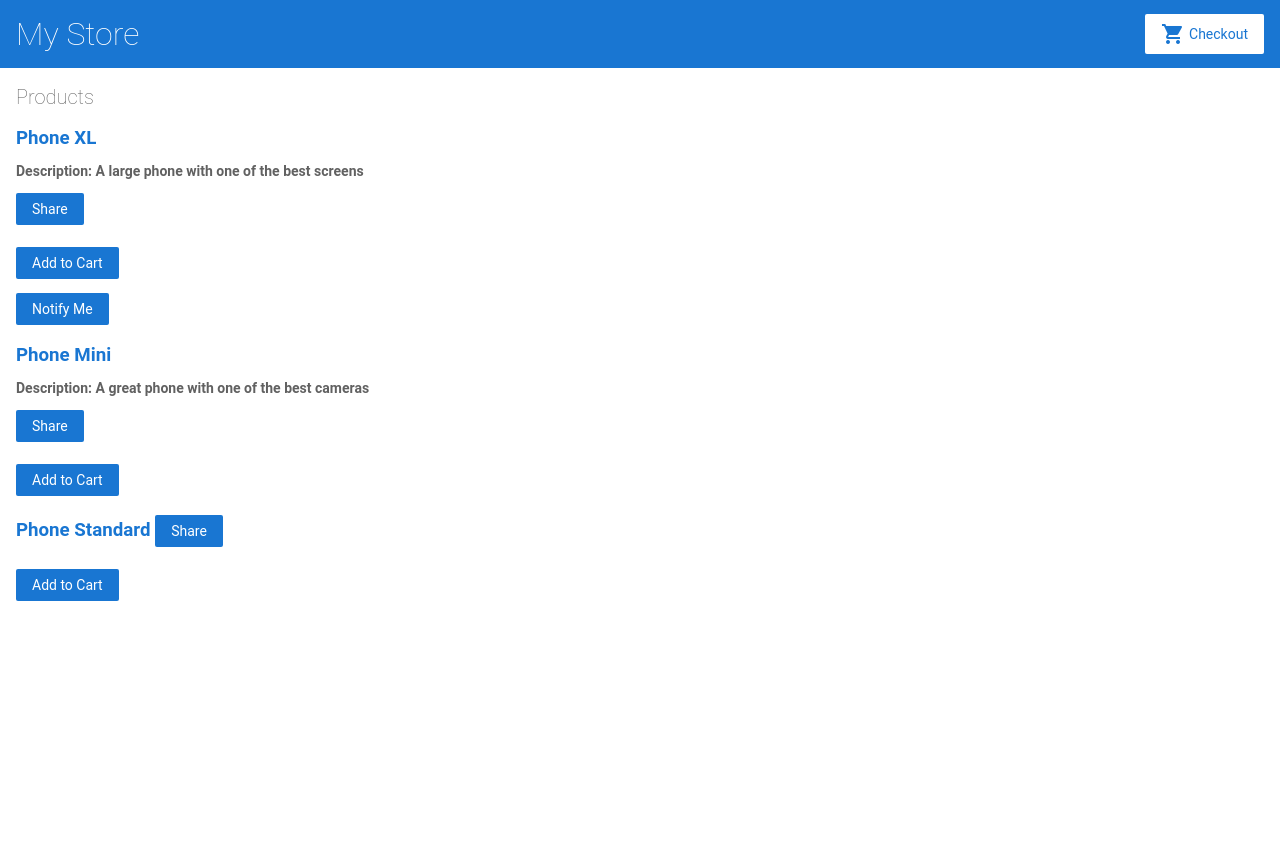
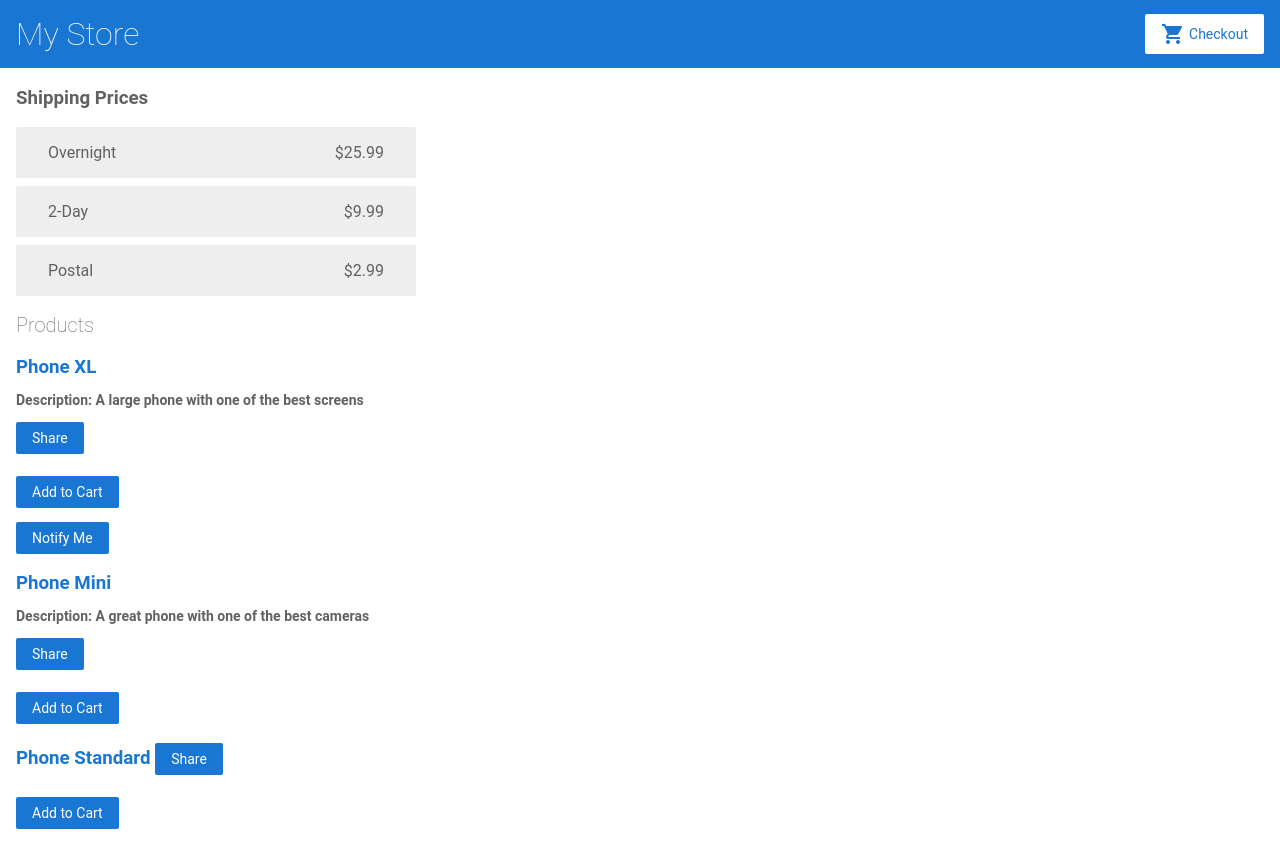
Before and after one commit to hieund98/angular-practice, an Angular app: page / in a window 1280 px wide. Before the commit the page ends 800 px from the top, so only its background shows below. Built offline with nearby package versions, Linux system fonts and the light colour scheme.

Commit message:
7 files modified

```diff
--- a/src/app/app.module.ts
+++ b/src/app/app.module.ts
@@ -2,7 +2,7 @@ import { NgModule } from '@angular/core';
 import { BrowserModule } from '@angular/platform-browser';
 import { RouterModule } from '@angular/router';
 import { ReactiveFormsModule } from '@angular/forms';
-
+import { HttpClientModule } from '@angular/common/http';
 import { AppComponent } from './app.component';
 import { TopBarComponent } from './top-bar/top-bar.component';
 import { ProductListComponent } from './product-list/product-list.component';
@@ -13,6 +13,7 @@ import { CartComponent } from './cart/cart.component';
 @NgModule({
   imports: [
     BrowserModule,
+    HttpClientModule,
     ReactiveFormsModule,
     RouterModule.forRoot([
       { path: '', component: ProductListComponent },
--- a/src/app/cart.service.ts
+++ b/src/app/cart.service.ts
@@ -1,12 +1,21 @@
 import { Product } from './products';
 import { Injectable } from '@angular/core';
+import { HttpClient } from '@angular/common/http';
+
 /* . . . */
 @Injectable({
   providedIn: 'root',
 })
 export class CartService {
   items: Product[] = [];
+  constructor(private http: HttpClient) {}
   /* . . . */
+  getShippingPrices() {
+    return this.http.get<{ type: string; price: number }[]>(
+      '/assets/shipping.json'
+    );
+  }
+
   addToCart(product: Product) {
     this.items.push(product);
   }
--- a/src/app/cart/cart.component.html
+++ b/src/app/cart/cart.component.html
@@ -1 +1,6 @@
-<p>cart works!</p>
+<h3>Cart</h3>
+
+<div class="cart-item" *ngFor="let item of items">
+  <span>{{ item.name }}</span>
+  <span>{{ item.price | currency }}</span>
+</div>
--- a/src/app/cart/cart.component.ts
+++ b/src/app/cart/cart.component.ts
@@ -1,10 +1,16 @@
 import { Component } from '@angular/core';
+import { CartService } from '../cart.service';
+import { FormBuilder } from '@angular/forms';
 
 @Component({
   selector: 'app-cart',
   templateUrl: './cart.component.html',
-  styleUrls: ['./cart.component.css']
+  styleUrls: ['./cart.component.css'],
 })
 export class CartComponent {
-
+  items = this.cartService.getItems();
+  constructor(
+    private cartService: CartService,
+    private formBuilder: FormBuilder
+  ) {}
 }
--- a/src/app/product-list/product-list.component.html
+++ b/src/app/product-list/product-list.component.html
@@ -1,3 +1,9 @@
+<h3>Shipping Prices</h3>
+
+<div class="shipping-item" *ngFor="let shipping of shippingCosts | async">
+  <span>{{ shipping.type }}</span>
+  <span>{{ shipping.price | currency }}</span>
+</div>
 <h2>Products</h2>
 <div *ngFor="let product of products">
   <h3>
--- a/src/app/product-list/product-list.component.ts
+++ b/src/app/product-list/product-list.component.ts
@@ -1,6 +1,7 @@
 import { Component } from '@angular/core';
 import { CartService } from '../cart.service';
 import { Product, products } from '../products';
+import { Observable } from 'rxjs';
 
 @Component({
   selector: 'app-product-list',
@@ -9,6 +10,12 @@ import { Product, products } from '../products';
 })
 export class ProductListComponent {
   products = products;
+
+  shippingCosts!: Observable<{ type: string; price: number }[]>;
+
+  ngOnInit(): void {
+    this.shippingCosts = this.cartService.getShippingPrices();
+  }
   constructor(private cartService: CartService) {}
   share() {
     window.alert('The product has been shared!');
--- a/src/app/top-bar/top-bar.component.html
+++ b/src/app/top-bar/top-bar.component.html
@@ -1,8 +1,9 @@
 <a [routerLink]="['/']">
   <h1>My Store</h1>
 </a>
-
-<a class="button fancy-button"><i class="material-icons">shopping_cart</i>Checkout</a>
+<a routerLink="/cart" class="button fancy-button">
+  <i class="material-icons">shopping_cart</i>Checkout
+</a>
 
 <!--
 Copyright Google LLC. All Rights Reserved.
```
